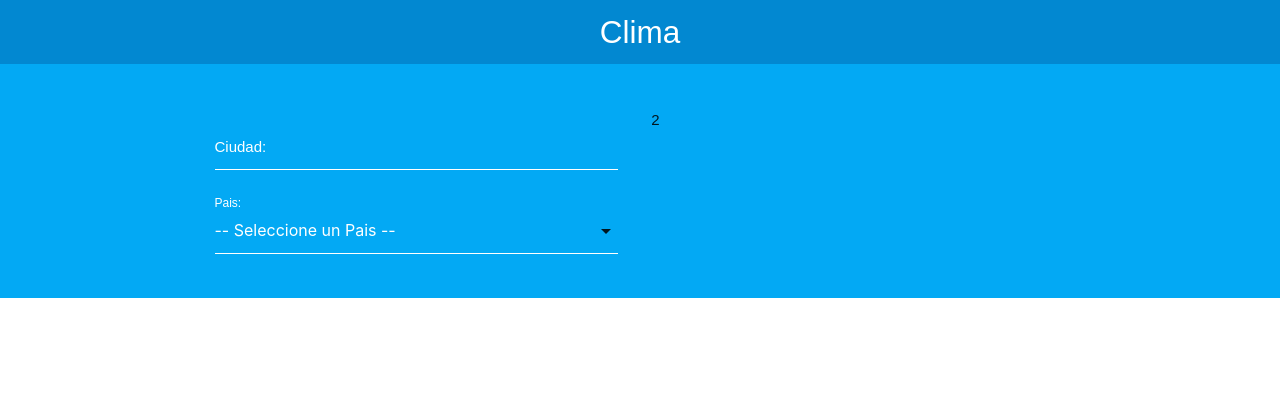
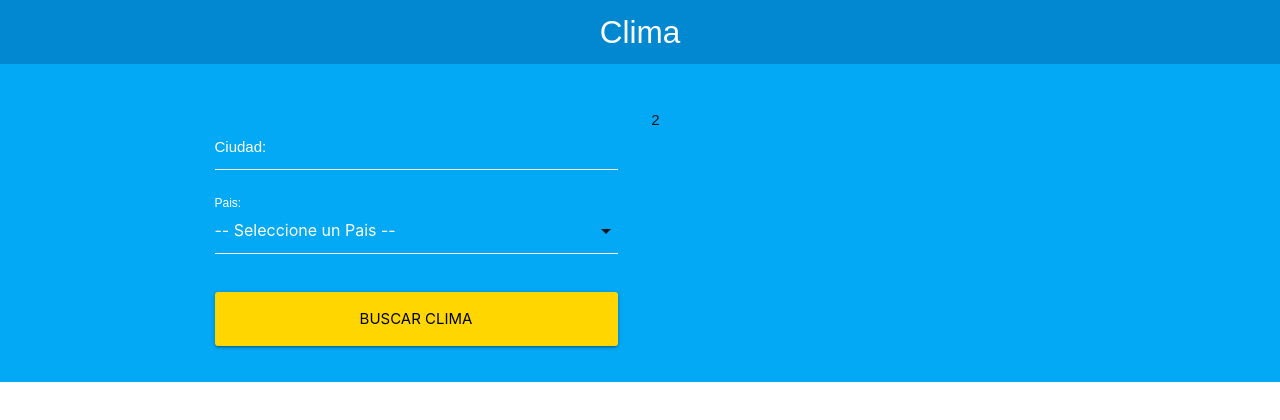
Before and after one commit to cristianaparra/Api-Clima, a React (Create React App) app: page / in a window 1280 px wide. Shown: the top 420 px of the page. Built offline with nearby package versions, Linux system fonts and the light colour scheme.

Commit message:
funcion para consuyltar api

```diff
--- a/src/App.js
+++ b/src/App.js
@@ -1,8 +1,22 @@
-import React, { Fragment } from 'react';
+import React, { Fragment, useState, useEffect } from 'react';
 import Header from './component/Header'
 import Formulario from './component/Formulario'
 
 function App() {
+
+  const [busqueda, guardarBusqueda] = useState({
+    ciudad: '',
+    pais: ''
+  });
+  const[consultar, guardarConsultar] = useState(false)
+
+  const { ciudad, pais } = busqueda;
+
+  useEffect(() => {
+    console.log(ciudad)
+
+  }, [consultar])
+
   return (
     <Fragment>
       <Header
@@ -13,7 +27,11 @@ function App() {
           <div className='row'>
 
             <div className='col m6 s12'>
-              <Formulario />
+              <Formulario
+                busqueda={busqueda}
+                guardarBusqueda={guardarBusqueda}
+                guardarConsultar={guardarConsultar}
+              />
             </div>
             <div className='col m6 s12'>
               2
--- a/src/component/Formulario.js
+++ b/src/component/Formulario.js
@@ -1,12 +1,9 @@
 import React, { useState } from 'react';
 
-const Formulario = () => {
+const Formulario = ({busqueda, guardarBusqueda, guardarConsultar}) => {
 
-    const [busqueda, guardarBusqueda] = useState({
-        ciudad: '',
-        pais: ''
-    });
 
+    const [error, guardarError] = useState(false);
     // extraer ciuda pais
     const { ciudad, pais } = busqueda;
 
@@ -19,8 +16,28 @@ const Formulario = () => {
         })
     }
 
+    const handleSubmit = e => {
+        e.preventDefault();
+
+        //validar
+
+        if (ciudad.trim() === '' || pais.trim() === '') {
+            guardarError(true)
+            return;
+        }
+        guardarError(false)
+
+        //pasarlo al componente pricnipal
+        guardarConsultar(true)
+
+    }
+
+
     return (
-        <form>
+        <form
+            onSubmit={handleSubmit}
+        >
+            {error ? <div className='red darken-4 error'>Todos los campos son obligatorios</div>: null}
             <div className='input-field col s12'>
                 <input
                     type='text'
@@ -51,6 +68,12 @@ const Formulario = () => {
                 </select>
                 <label htmlFor='pais'>Pais: </label>
             </div>
+            <div className='input-field col s12 '>
+                <input
+                type='submit'
+                value='buscar clima'
+                className='waves-effect waves-light btn-large btn-block yellow accent-4'/>
+            </div>
         </form>
     );
 }
```
